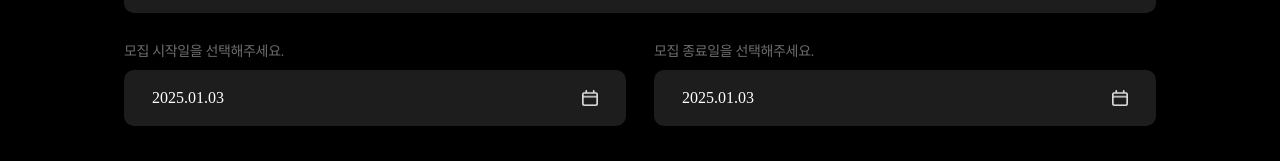
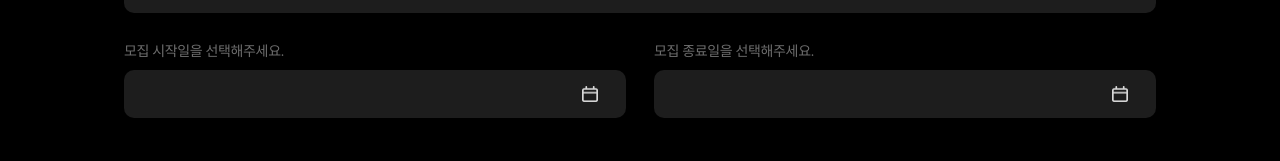
Before and after one commit to likelionknu/apply-page-admin, a React (Vite) app: page /admin/announcements/create in a window 1280 px wide. Shown: the part 339-500 px from the top of the page. Built offline with nearby package versions, Linux system fonts and the light colour scheme; no server answers; a web font is replaced by a local one.

Commit message:
fix: 모집 기간 date input 값 반영되도록 오버레이 방식으로 수정

```diff
--- a/src/features/announce/components/RecruitInfoSection.tsx
+++ b/src/features/announce/components/RecruitInfoSection.tsx
@@ -1,4 +1,3 @@
-import { useRef } from "react";
 import Input from "../../../shared/components/Input";
 import CalendarIcon from "../assets/calendar.png";
 import InputLayout from "./InputLayout";
@@ -18,48 +17,25 @@ const formatDisplayDate = (date: string | Date) => {
 
 interface DateInputProps {
   value: string | Date;
-  placeholder: string;
   onChange: (value: string) => void;
 }
 
-function DateInput({ value, placeholder, onChange }: DateInputProps) {
-  const hiddenInputRef = useRef<HTMLInputElement>(null);
-
-  const openDatePicker = () => {
-    const input = hiddenInputRef.current as
-      | (HTMLInputElement & { showPicker?: () => void })
-      | null;
-    if (!input) return;
-
-    input.focus();
-    if (typeof input.showPicker === "function") {
-      input.showPicker();
-      return;
-    }
-    input.click();
-  };
-
+function DateInput({ value, onChange }: DateInputProps) {
   return (
     <div className="relative">
-      <button
-        type="button"
-        onClick={openDatePicker}
-        onFocus={openDatePicker}
+      <div
         className="bg-admin-box text-gray2 flex w-full items-center justify-between rounded-[10px] px-7 py-4 text-left"
       >
-        <span>{formatDisplayDate(value) || placeholder}</span>
+        <span>{formatDisplayDate(value)}</span>
         <img src={CalendarIcon} alt="" className="h-4 w-4" />
-      </button>
+      </div>
       <input
-        ref={hiddenInputRef}
         type="date"
         value={formatDate(value)}
         onChange={(e: React.ChangeEvent<HTMLInputElement>) =>
           onChange(e.target.value)
         }
-        tabIndex={-1}
-        aria-hidden="true"
-        className="pointer-events-none absolute top-0 left-0 h-0 w-0 opacity-0"
+        className="absolute inset-0 h-full w-full cursor-pointer opacity-0"
       />
     </div>
   );
@@ -96,7 +72,6 @@ function RecruitInfoSection({
           <InputLayout>
             <Label>모집 시작일을 선택해주세요.</Label>
             <DateInput
-              placeholder="2025.01.03"
               value={startAt}
               onChange={(value: string) => onDateChange("start_at", value)}
             />
@@ -104,7 +79,6 @@ function RecruitInfoSection({
           <InputLayout>
             <Label>모집 종료일을 선택해주세요.</Label>
             <DateInput
-              placeholder="2025.01.03"
               value={endAt}
               onChange={(value: string) => onDateChange("end_at", value)}
             />
```
